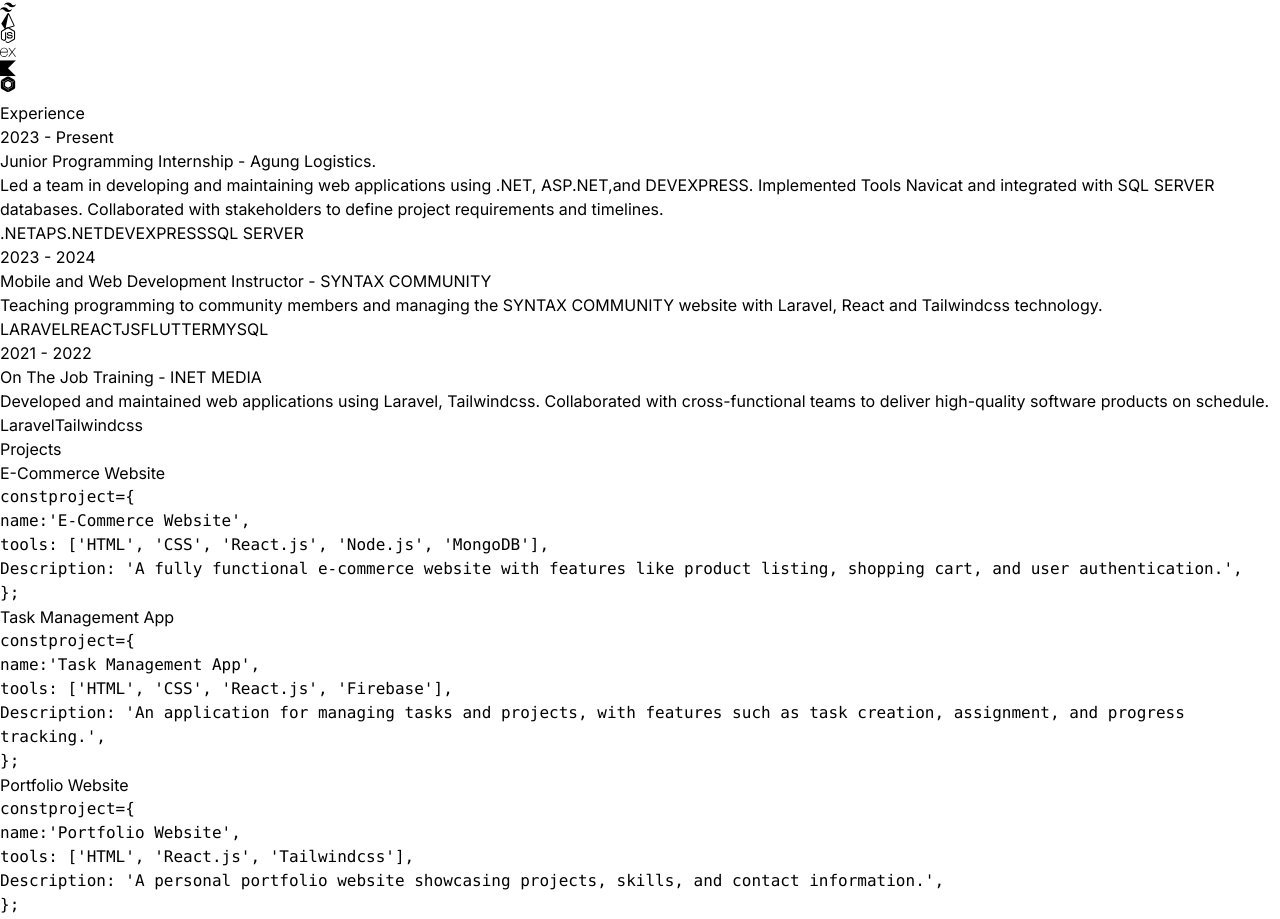
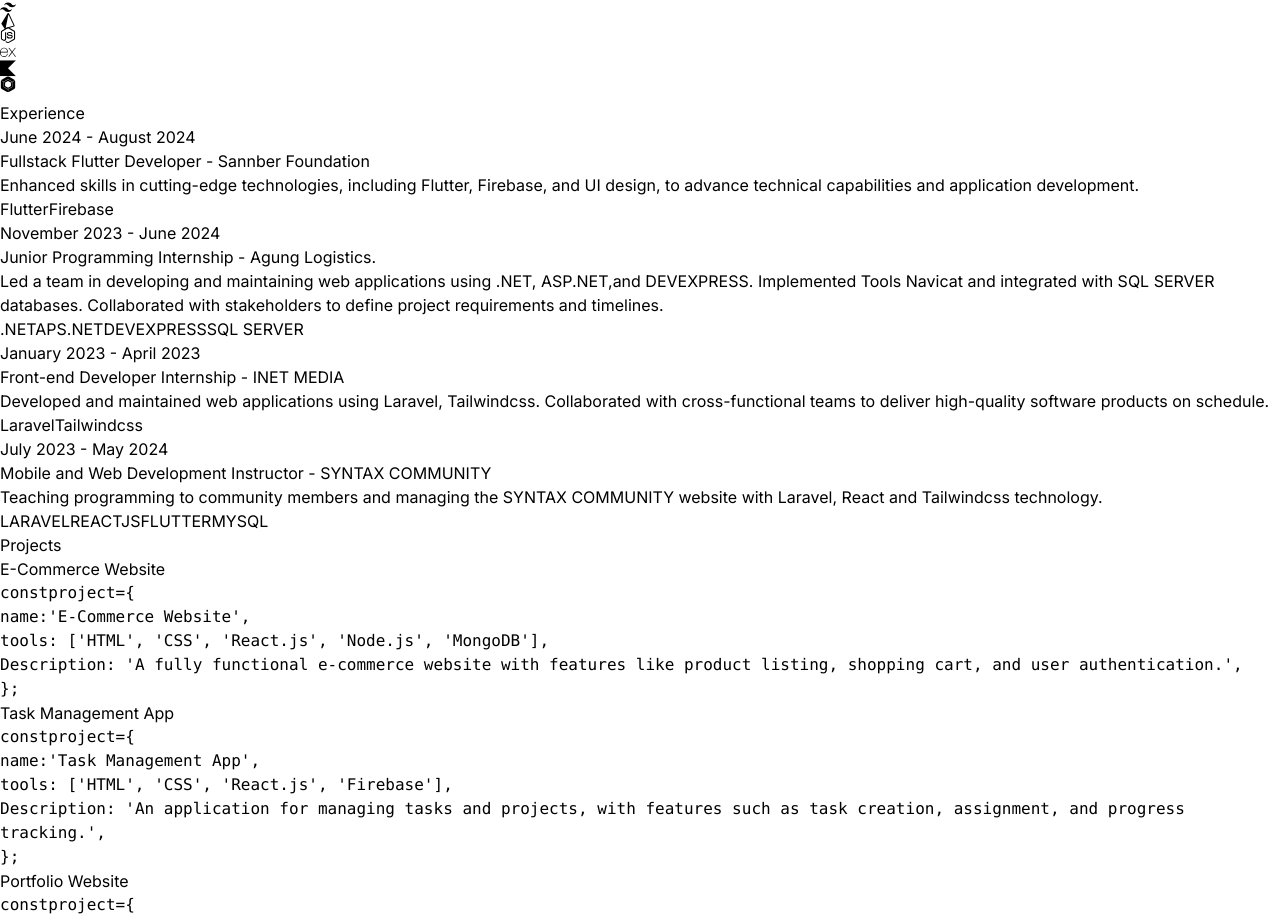
Before and after one commit to faricandrevano/portfolio, a React (Vite) app: page / in a window 1280 px wide. Shown: the part 1780-2699 px from the top of the page. Built offline with nearby package versions, Linux system fonts and the light colour scheme.

Commit message:
add experience

```diff
--- a/src/constants/index.js
+++ b/src/constants/index.js
@@ -9,25 +9,32 @@
 
 export const EXPERIENCES = [
   {
-    year: "2023 - Present",
+    year: "June 2024 - August 2024",
+    role: "Fullstack Flutter Developer",
+    company: "Sannber Foundation",
+    description: `Enhanced skills in cutting-edge technologies, including Flutter, Firebase, and UI design, to advance technical capabilities and application development.`,
+    technologies: ["Flutter", "Firebase"],
+  },
+  {
+    year: "November 2023 - June 2024",
     role: "Junior Programming Internship",
     company: "Agung Logistics.",
     description: `Led a team in developing and maintaining web applications using .NET, ASP.NET,and DEVEXPRESS. Implemented Tools Navicat and integrated with SQL SERVER databases. Collaborated with stakeholders to define project requirements and timelines.`,
     technologies: [".NET", "APS.NET", "DEVEXPRESS", "SQL SERVER"],
   },
   {
-    year: "2023 - 2024",
+    year: "January 2023 - April 2023",
+    role: "Front-end Developer Internship",
+    company: "INET MEDIA",
+    description: `Developed and maintained web applications using Laravel, Tailwindcss. Collaborated with cross-functional teams to deliver high-quality software products on schedule.`,
+    technologies: ["Laravel", "Tailwindcss"],
+  },
+  {
+    year: "July 2023 - May 2024",
     role: "Mobile and Web Development Instructor",
     company: "SYNTAX COMMUNITY",
     description: `Teaching programming to community members and managing the SYNTAX COMMUNITY website with Laravel, React and Tailwindcss technology.`,
     technologies: ["LARAVEL", "REACTJS", "FLUTTER", "MYSQL"],
-  },
-  {
-    year: "2021 - 2022",
-    role: "On The Job Training",
-    company: "INET MEDIA",
-    description: `Developed and maintained web applications using Laravel, Tailwindcss. Collaborated with cross-functional teams to deliver high-quality software products on schedule.`,
-    technologies: ["Laravel", "Tailwindcss"],
   },
   // {
   //   year: "2020 - 2021",
@@ -65,20 +72,19 @@
   },
   {
     title: "PPDB Website",
-    description:
-      "A platform for new student admission system",
+    description: "A platform for new student admission system",
     technologies: ["Laravel", "Tailwindcss"],
   },
   {
     title: "school website attendance",
-    description:
-      "A platform for record attendance for students at school.",
+    description: "A platform for record attendance for students at school.",
     technologies: ["React.js", "TailwindCSS", "Express", "Prisma"],
   },
 ];
 
 export const CONTACT = {
-  address: "Tambun Selatan, kecamatan Mangunjaya Perum Griya Persada Blok A3/22",
+  address:
+    "Tambun Selatan, kecamatan Mangunjaya Perum Griya Persada Blok A3/22",
   phoneNo: "+62 8977 267 557",
   email: "faric26andrevano@gmail.com",
 };
```
